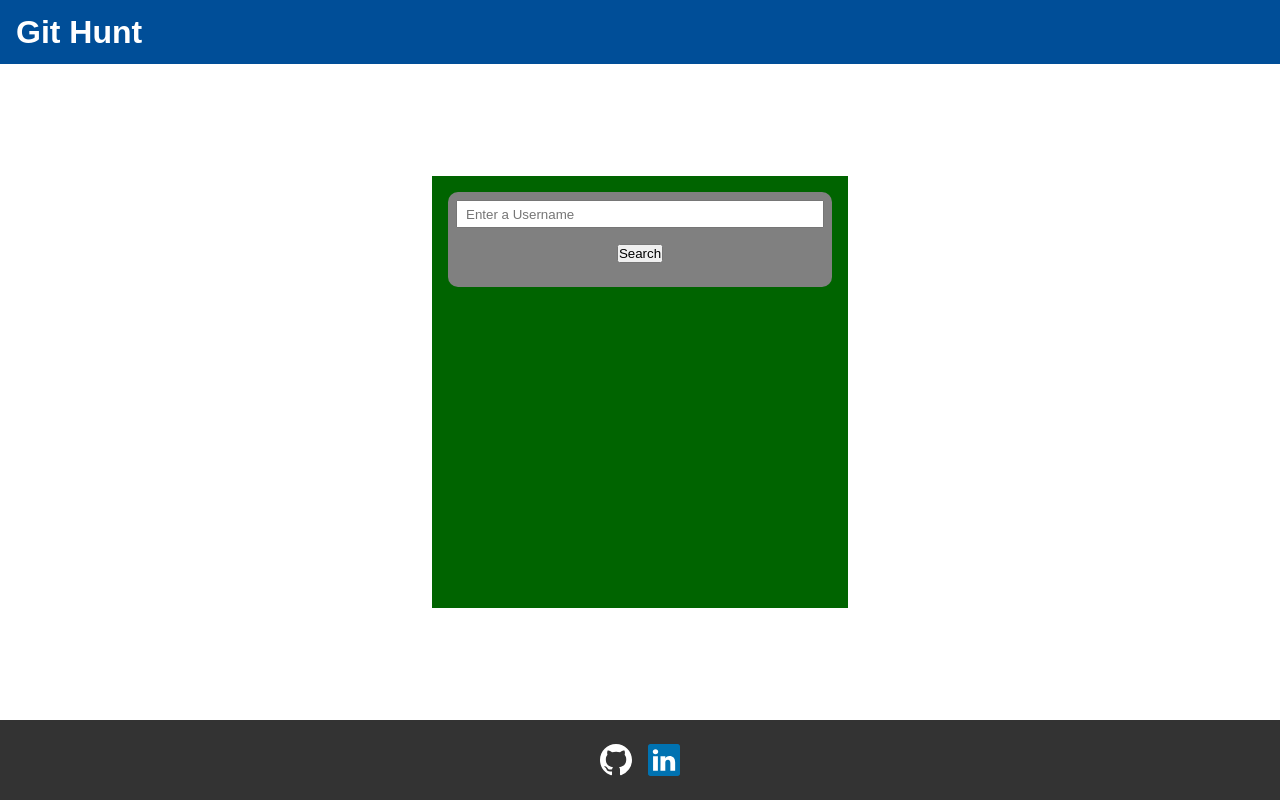
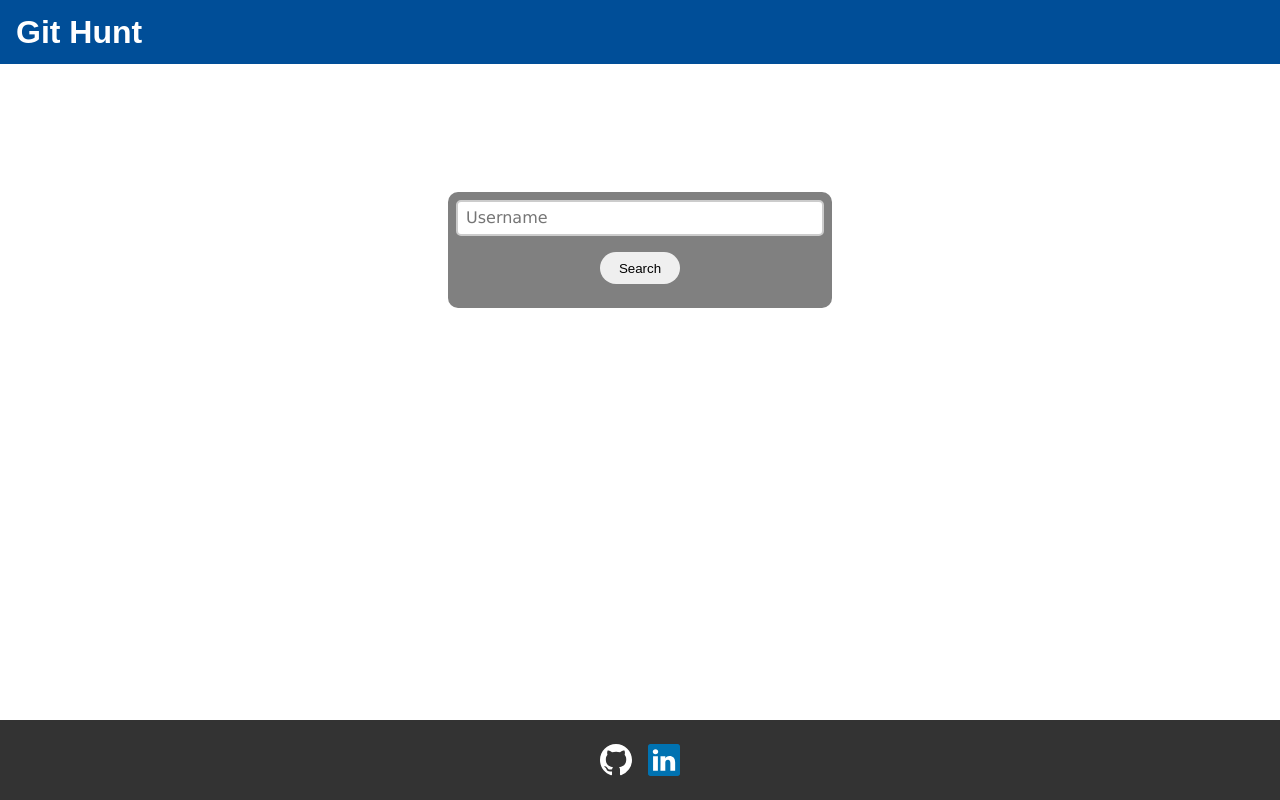
Before and after one commit to Nich0las2004/git-hunt, a React (Create React App) app: page / in a window 1280 px wide. Built offline with nearby package versions, Linux system fonts and the light colour scheme.

Commit message:
One can also press enter instead of Search button to display user info

```diff
--- a/src/templates/Input/Input.js
+++ b/src/templates/Input/Input.js
@@ -21,10 +21,24 @@ const Input = () => {
       .catch((err) => console.log(err));
   };
 
+  const handleEnterPress = (event) => {
+    if (event.key === "Enter") {
+      searchHandler();
+    }
+  };
+
   return (
     <span className={classes.container}>
-      <input className={classes.inputField} type="text" placeholder="Enter a Username" ref={userNameRef} />
-      <button className={classes.searchButton} onClick={searchHandler}>Search</button>
+      <input
+        className={classes.inputField}
+        type="text"
+        placeholder="Username"
+        ref={userNameRef}
+        onKeyDown={handleEnterPress}
+      />
+      <button className={classes.searchButton} onClick={searchHandler}>
+        Search
+      </button>
     </span>
   );
 };
--- a/src/templates/Input/Input.module.css
+++ b/src/templates/Input/Input.module.css
@@ -10,12 +10,34 @@
 }
 
 .inputField {
+  border: 2px solid #ccc;
+  border-radius: 5px;
   width: 100%;
-  height: 1.5rem;
+  height: 2rem;
   padding-left: 0.5rem;
+  font-size: 1rem;
+}
+
+.inputField::placeholder {
+  font-family: Verdana, Geneva, Tahoma, sans-serif;
 }
 
 .searchButton {
+  display: flex;
+  justify-content: center;
+  align-items: center;
   width: auto;
   margin: 1rem;
+  height: 2rem;
+  width: 5rem;
+  border-radius: 20px;
+  cursor: pointer;
+  border: none;
+  transform: scale(1);
 }
+
+.searchButton:hover,
+.searchButton:focus,
+.searchButton:active {
+  transform: scale(1.1);
+}
--- a/src/templates/Main/Main.module.css
+++ b/src/templates/Main/Main.module.css
@@ -1,5 +1,5 @@
 .main {
-  background: #006400;
+  /* background: #006400; */
   width: 30vw;
   height: 50vh;
   padding: 1rem;
```
